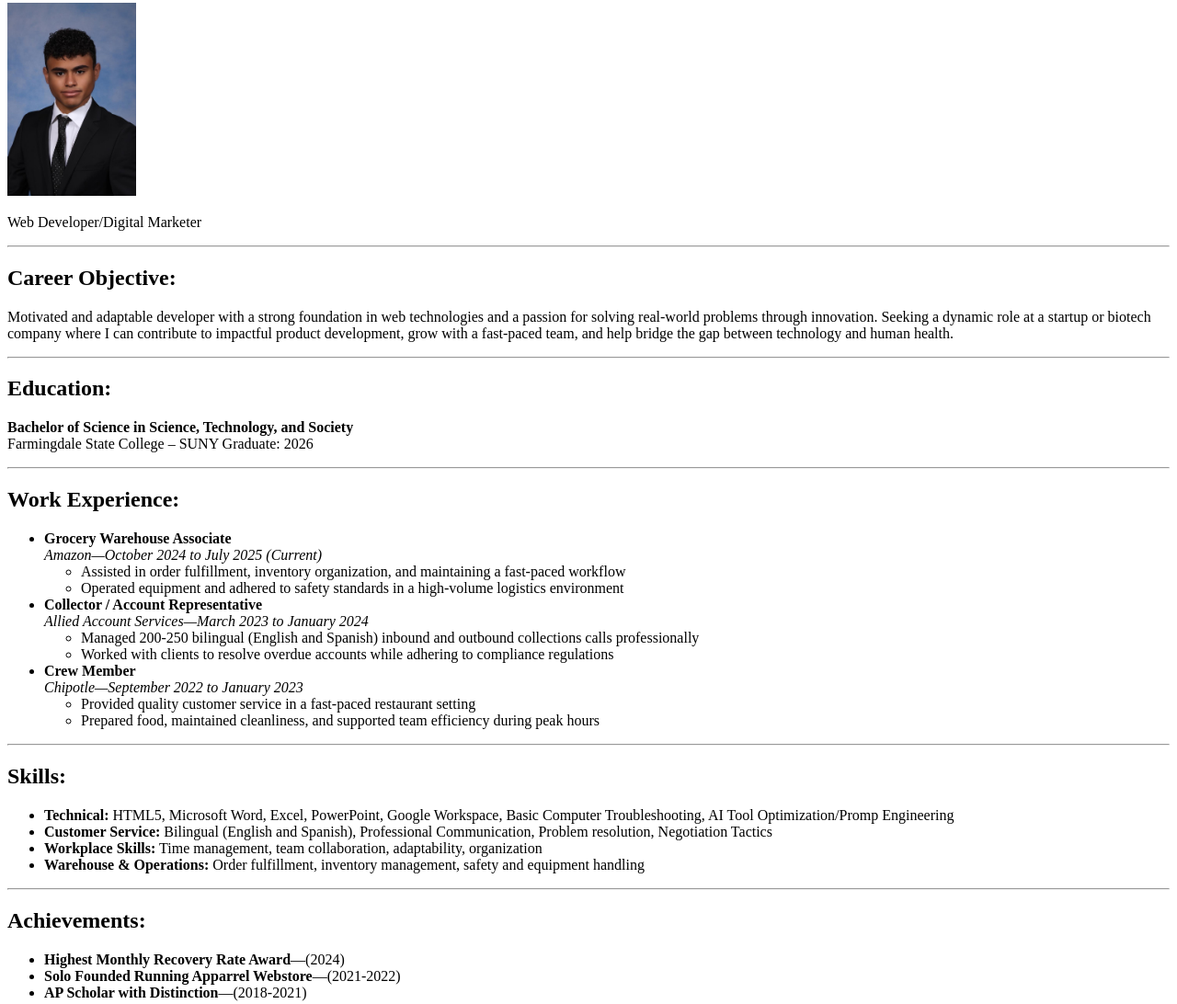
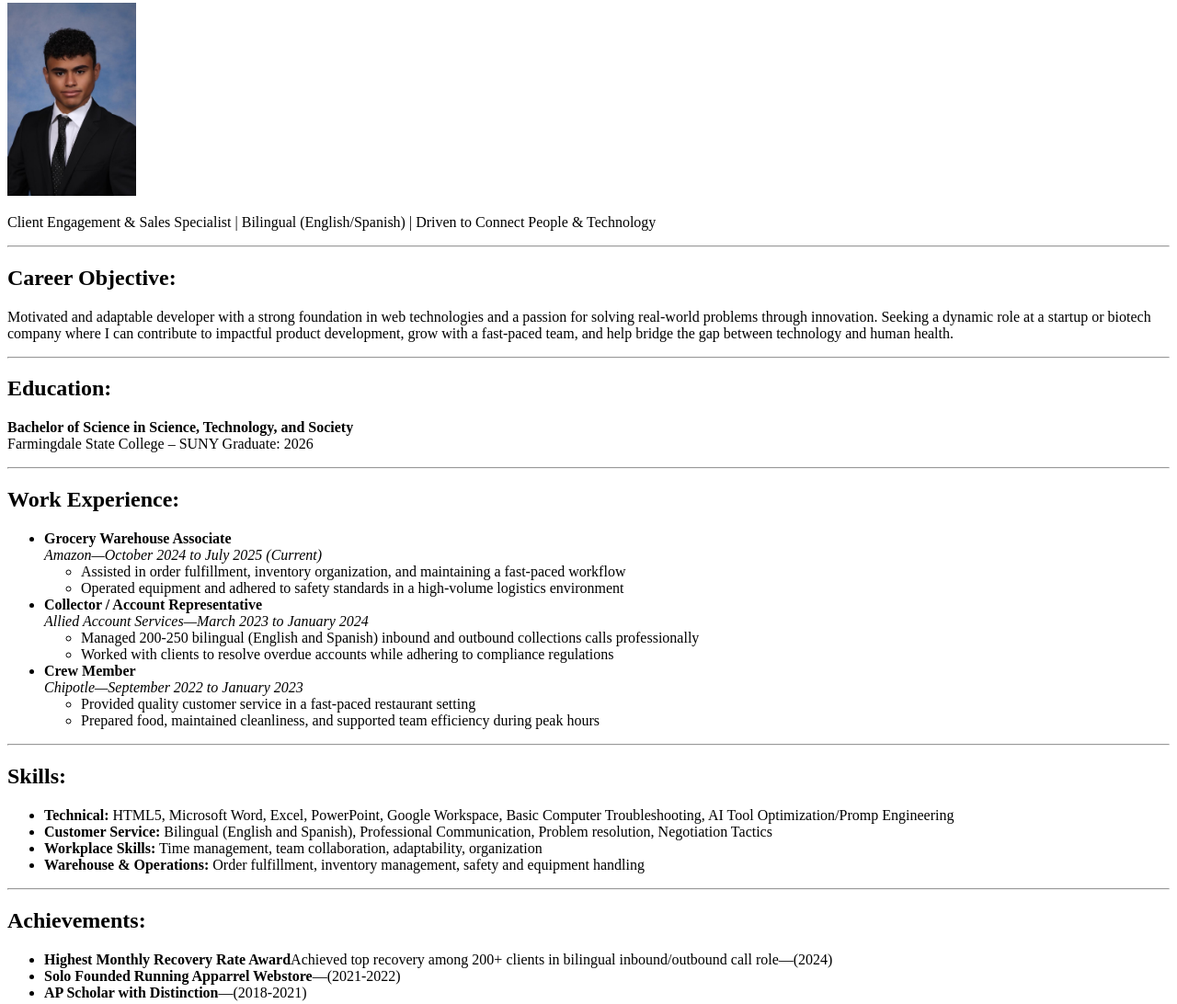
Before and after one commit to chrcode11/html-portfolio, a plain HTML site: page index.html in a window 1280 px wide. Shown: the part 77-1169 px from the top of the page at 92% size. Drawn offline with Linux system fonts and the light colour scheme.

Commit message:
Update index.html

```diff
--- a/index.html
+++ b/index.html
@@ -12,7 +12,7 @@
     <header>
       <h1>Juan Ivaldy</h1>
       <img src="ResumePhoto.jpeg" alt="My Resume Photo" width="140">
-      <p>Web Developer/Digital Marketer</p>
+      <p>Client Engagement & Sales Specialist | Bilingual (English/Spanish) | Driven to Connect People & Technology</p>
       <hr>
     </header>
     <section>
@@ -64,7 +64,7 @@ Graduate: 2026</p>
     <section>
       <h2>Achievements:</h2>
       <ul>
-        <li><strong>Highest Monthly Recovery Rate Award</strong>—(2024)</li>
+        <li><strong>Highest Monthly Recovery Rate Award</strong>Achieved top recovery among 200+ clients in bilingual inbound/outbound call role—(2024)</li>
         <li><strong>Solo Founded Running Apparrel Webstore</strong>—(2021-2022)</li>
         <li><strong>AP Scholar with Distinction</strong>—(2018-2021)</li>
       </ul>
@@ -79,4 +79,5 @@ Graduate: 2026</p>
       <p>© 2025 Juan Ivaldy. All rights reserved.</p>
     </footer>
   </body>
+
 </html>
```
